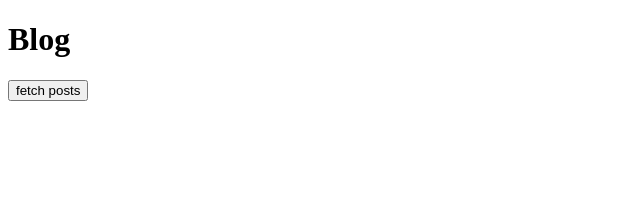
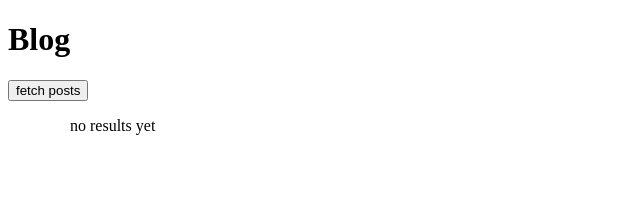
Before and after one commit to Gargenziano03/react-api, a React (Vite) app: page / in a window 1280 px wide. Shown: the top 207 px of the page, without its empty margins (0-640 px from the left). Built offline with nearby package versions, Linux system fonts and the light colour scheme.

Commit message:
add structure result

```diff
--- a/src/App.jsx
+++ b/src/App.jsx
@@ -23,6 +23,21 @@ function App() {
     <>
       <h1>Blog</h1>
       <button type='button' onClick={handleClick}>fetch posts</button>
+      <section className='posts'>
+        <div className="container">
+          <div className="rov row-cols-1 row-cols-md-2 row-cols-lg-3 g-">
+            {postsData.posts ? postsData.posts.map(post => (
+              <div className="col" key={post.title}>
+                <div className="card">
+                  <h3>{post.titlr}</h3>
+                  <p>{post.content}</p>
+                </div>
+              </div>
+            )) :
+              <p>no results yet</p>}
+          </div>
+        </div>
+      </section>
     </>
   )
 }
```
